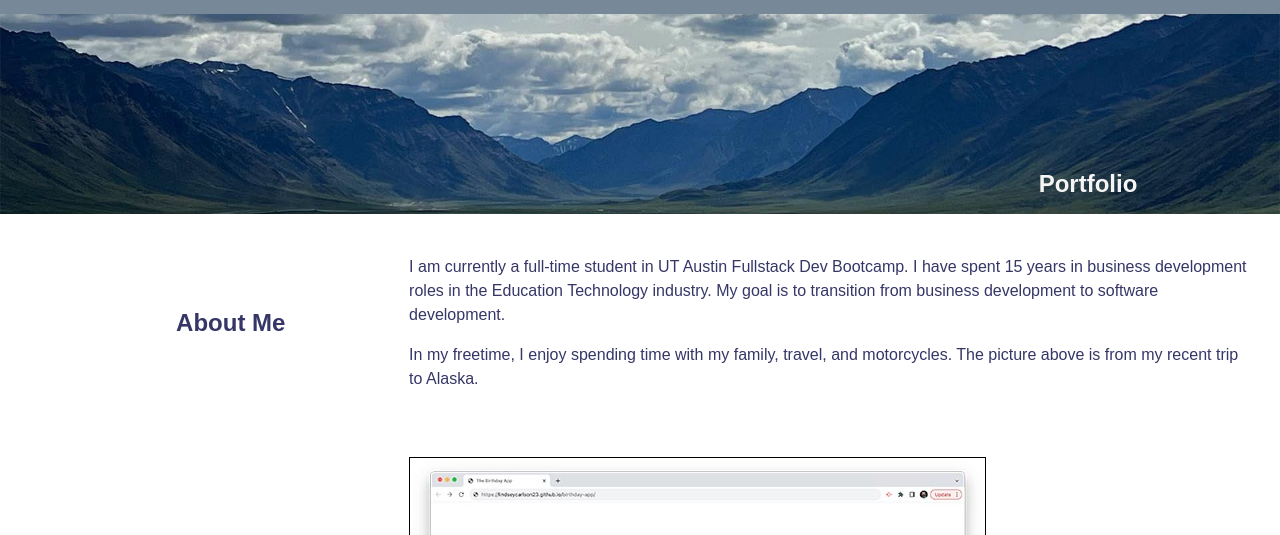
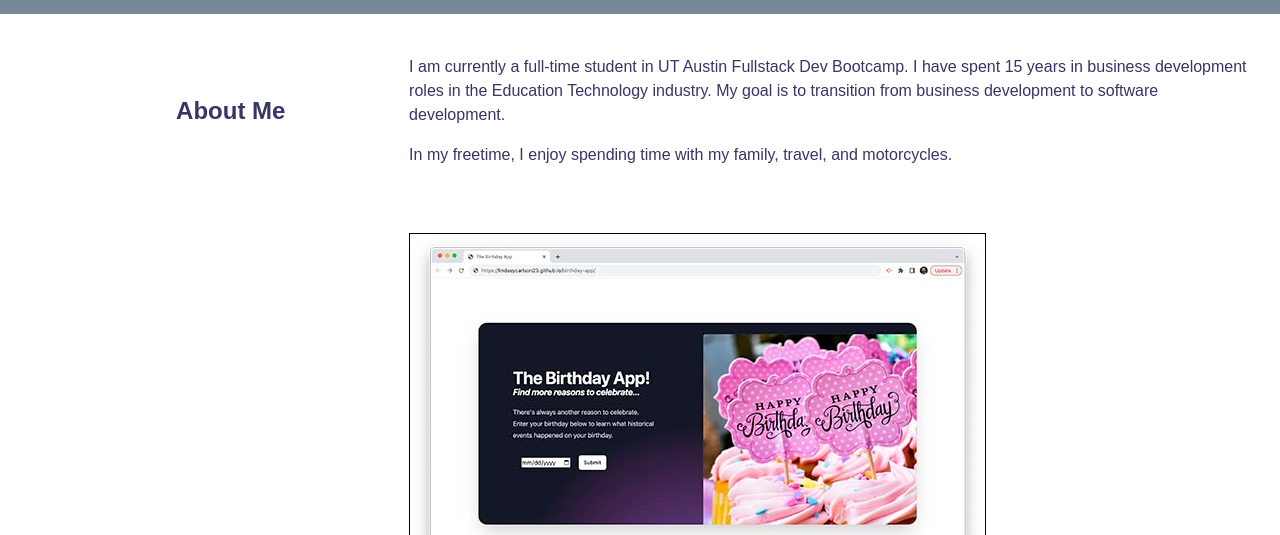
Before and after one commit to clvalada/Portfolio, a plain HTML site: page index.html in a window 1280 px wide. Shown: the part 61-596 px from the top of the page. Drawn offline with Linux system fonts and the light colour scheme.

Commit message:
resolved issue with hero image by temporarily removing it

```diff
--- a/assets/style.css
+++ b/assets/style.css
@@ -41,7 +41,7 @@ body, html {
 }
 
 .hero-image {
-  background-image: url("/assets/hero.jpg");
+  background-image: url("./assets/hero.jpg");
   height: 25%;
   background-position: center;
   background-repeat: no-repeat;
--- a/index.html
+++ b/index.html
@@ -21,11 +21,12 @@
             </nav>
         </div>
     </header>
+    <!--Hero image stopped working so I am commenting it out for now
     <div class="hero-image">
         <div class="hero-text">
           <h2>Portfolio</h2>
         </div>
-      </div>
+      </div> -->
 <!-- About Me -->
     <main>
         <section>
@@ -35,7 +36,7 @@
                 </div>
                 <div class="content">
                     <p>I am currently a full-time student in UT Austin Fullstack Dev Bootcamp. I have spent 15 years in business development roles in the Education Technology industry. My goal is to transition from business development to software development.  </p>
-                    <p>In my freetime, I enjoy spending time with my family, travel, and motorcycles. The picture above is from my recent trip to Alaska.</p>
+                    <p>In my freetime, I enjoy spending time with my family, travel, and motorcycles.</p>
                  </div>
             </div>
         </section>
```
